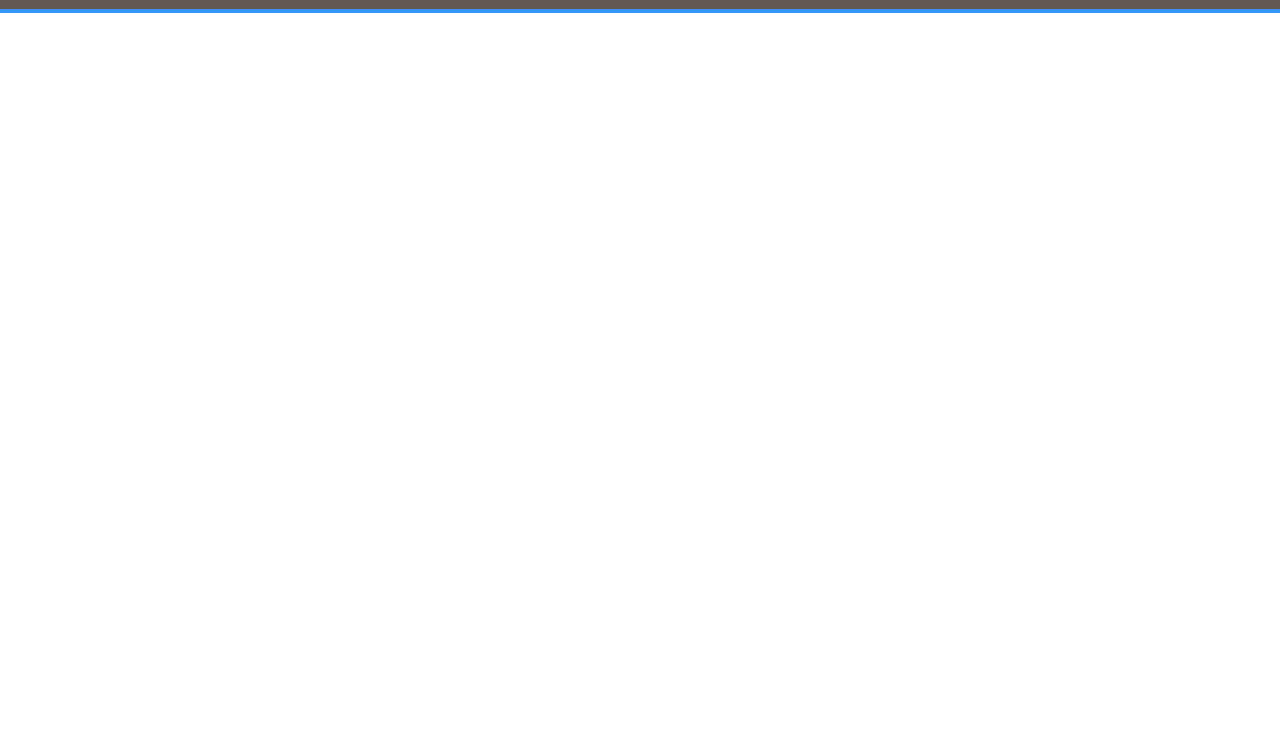
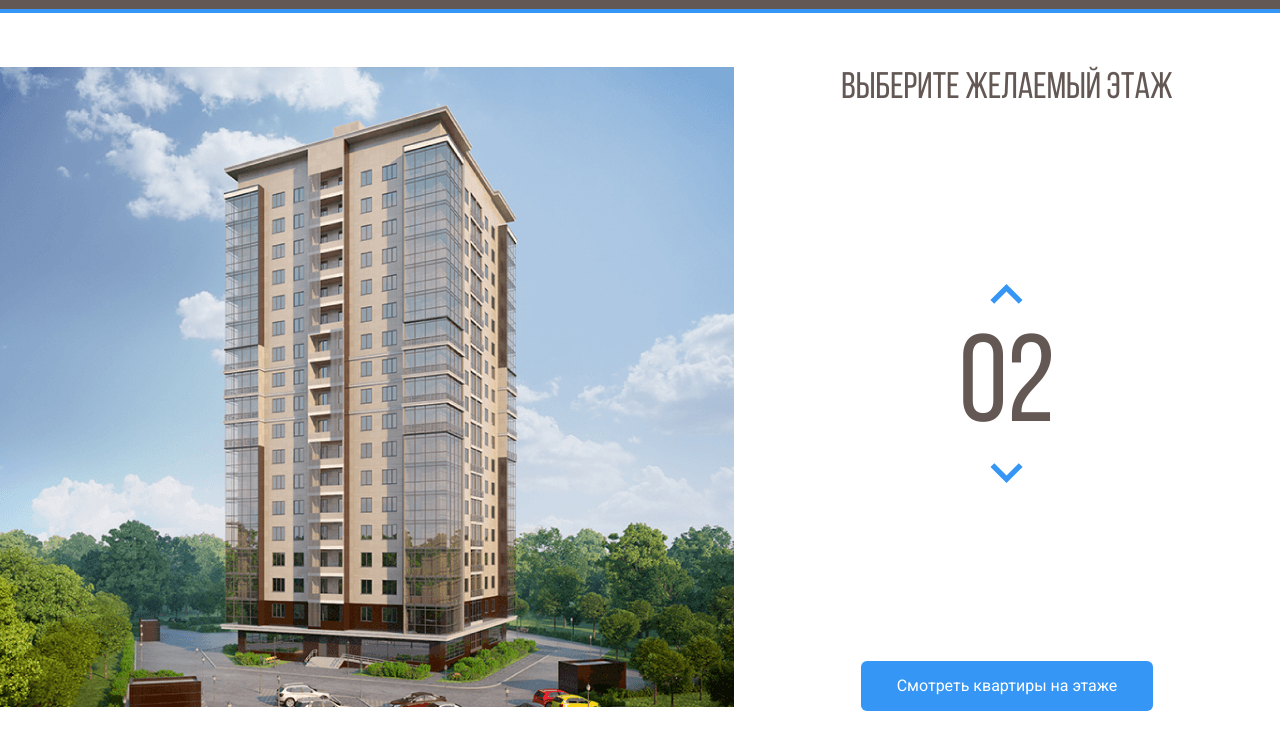
Before and after one commit to UlyanaZhidko/RC-Melody, a plain HTML site: page index.html in a window 1280 px wide. Shown: the part 56-800 px from the top of the page. Drawn offline with Linux system fonts and the light colour scheme.

Commit message:
add: main-block

```diff
--- a/css/style.css
+++ b/css/style.css
@@ -1,3 +1,11 @@
+@font-face {
+    font-family: "Bebas Neue";
+    src: local("BebasNeueRegular"), url("../fonts/BebasNeueRegular.woff2") format("woff2"), url("../fonts/BebasNeueRegular.woff") format("woff");
+    font-weight: normal;
+    font-style: normal;
+    font-display: swap;
+}
+
 * {
     box-sizing: border-box;
 }
@@ -61,3 +69,75 @@ body {
     color: #FFFFFF;
     text-decoration: none;
 }
+
+.main {
+    max-width: 1280px;
+    margin: auto;
+    padding-top: 54px;
+    display: flex;
+}
+
+.main-info {
+    flex-grow: 1;
+    text-align: center;
+    display: flex;
+    flex-direction: column;
+    align-items: center;
+    justify-content: space-between;
+}
+
+.home-image path {
+    opacity: 0;
+}
+
+.home-image path:hover {
+    opacity: 1;
+    cursor: pointer;
+}
+
+.counter-group {
+    display: flex;
+    flex-direction: column;
+    align-items: center;
+}
+
+.counter-btn {
+    background-color: #FFFFFF;
+    border: none;
+    cursor: pointer;
+}
+
+.counter-arrow-down {
+    transform: rotate(180deg);
+    -webkit-transform: rotate(180deg);
+    -moz-transform: rotate(180deg);
+    -ms-transform: rotate(180deg);
+    -o-transform: rotate(180deg);
+}
+
+.main-title {
+    font-family: "Bebas Neue";
+    font-weight: normal;
+    font-size: 37px;
+    line-height: 44px;
+    text-align: center;
+    text-transform: uppercase;
+    color: #635854;
+    margin: 0;
+}
+
+.counter {
+    font-family: "Bebas Neue";
+    color: #635854;
+    font-size: 124px;
+    margin-top: 10px;
+}
+
+.btn-primary {
+    background: #3596F5;
+    border-radius: 6px;
+    color: #FFFFFF;
+    border: none;
+    padding: 16px 36px;
+    cursor: pointer;
+}
--- a/index.html
+++ b/index.html
@@ -44,6 +44,51 @@
         </div>
     </header>
 
+    <main class="main">
+        <div class="main-image">
+            <svg class="home-image" width="734" height="640" viewBox="0 0 734 640" fill="none" xmlns="http://www.w3.org/2000/svg" xmlns:xlink="http://www.w3.org/1999/xlink">
+                <rect width="734" height="640" fill="url(#pattern0)" />
+                <defs>
+                    <pattern id="pattern0" patternContentUnits="objectBoundingBox" width="1" height="1">
+                        <use xlink:href="#image0" transform="translate(-0.00408719) scale(0.0013624 0.0015625)" />
+                    </pattern>
+                    <image id="image0" width="740" height="640" xlink:href="img/home.jpg" />
+                </defs>
+                <path d="M222 531L442.8 539L512 525.3V547L443.5 566.7L222 555.7V531Z" fill="#3595F6" fill-opacity="0.75" />
+                <path d="M223 530V505L443.3 508.3L513 505V525L443.7 538L223 530Z" fill="#3595F6" fill-opacity="0.75" />
+                <path d="M223 504V479H444H513V502L445 509L223 504Z" fill="#3595F6" fill-opacity="0.75" />
+                <path d="M223 480V455L444.3 451.3L512 458V480H444" fill="#3595F6" fill-opacity="0.75" />
+                <path d="M223 454V428L444.5 424.7L513 435.7V457L444 450.3L223 454Z" fill="#3595F6" fill-opacity="0.75" />
+                <path d="M222 427V403.3L443 391L514 414V435.3L443 423L222 427Z" fill="#3595F6" fill-opacity="0.75" />
+                <path d="M222 405V380L444.2 363.7L514 392.3V413L443.7 391.3L222 405Z" fill="#3595F6" fill-opacity="0.75" />
+                <path d="M222 380V355L444.5 334.7L514 371.3V392L442 363.3L222 380Z" fill="#3595F6" fill-opacity="0.75" />
+                <path d="M222 354V330L445 305.3L514 349.3V371L444.7 333L222 354Z" fill="#3595F6" fill-opacity="0.75" />
+                <path d="M222 329V305L444.5 276.3L514 327.3V348L443.7 305.7L222 329Z" fill="#3595F6" fill-opacity="0.75" />
+                <path d="M221 305V281L443.3 248L514 307.3V327L444 276.3L221 305Z" fill="#3595F6" fill-opacity="0.75" />
+                <path d="M222 280V256L443.2 221L513 285V306L444.3 247.7L222 280Z" fill="#3595F6" fill-opacity="0.75" />
+                <path d="M222 256V231L444.3 193L513 263.3V284L444 220L222 256Z" fill="#3595F6" fill-opacity="0.75" />
+                <path d="M222 230V205L442.8 161.3L513 240.3V263L444 189.7L222 230Z" fill="#3595F6" fill-opacity="0.75" />
+                <path d="M223 206V181L443 133L513 218V241L442.3 161.7L223 206Z" fill="#3595F6" fill-opacity="0.75" />
+                <path d="M222 181V156L441.8 104L513 196.3V219L443.3 132.7L222 181Z" fill="#3595F6" fill-opacity="0.75" />
+                <path d="M222 156V130L444 73.3L513 175V196L443.7 104.3L222 156Z" fill="#3595F6" fill-opacity="0.75" />
+            </svg>
+        </div>
+        <div class="main-info">
+            <h2 class="main-title">Выберите желаемый этаж</h2>
+            <div class="counter-group">
+                <button class="counter-btn counter-up">
+                    <img class="counter-arrow counter-arrow-up" src="img/counter-up.svg" alt="arrow-up">
+                </button>
+                <span class="counter">02</span>
+                <button class="counter-btn counter-down">
+                    <img class="counter-arrow counter-arrow-down" src="img/counter-up.svg" alt="arrow-down">
+                </button>
+            </div>
+
+            <button class="btn btn-primary">Смотреть  квартиры на этаже</button>
+        </div>
+    </main>
+
 </body>
 
 </html>
```
Also changed, not shown: fonts/BebasNeueRegular.woff (added), fonts/BebasNeueRegular.woff2 (added), img/counter-up.svg (added), img/home.jpg (added), 1 other file.
